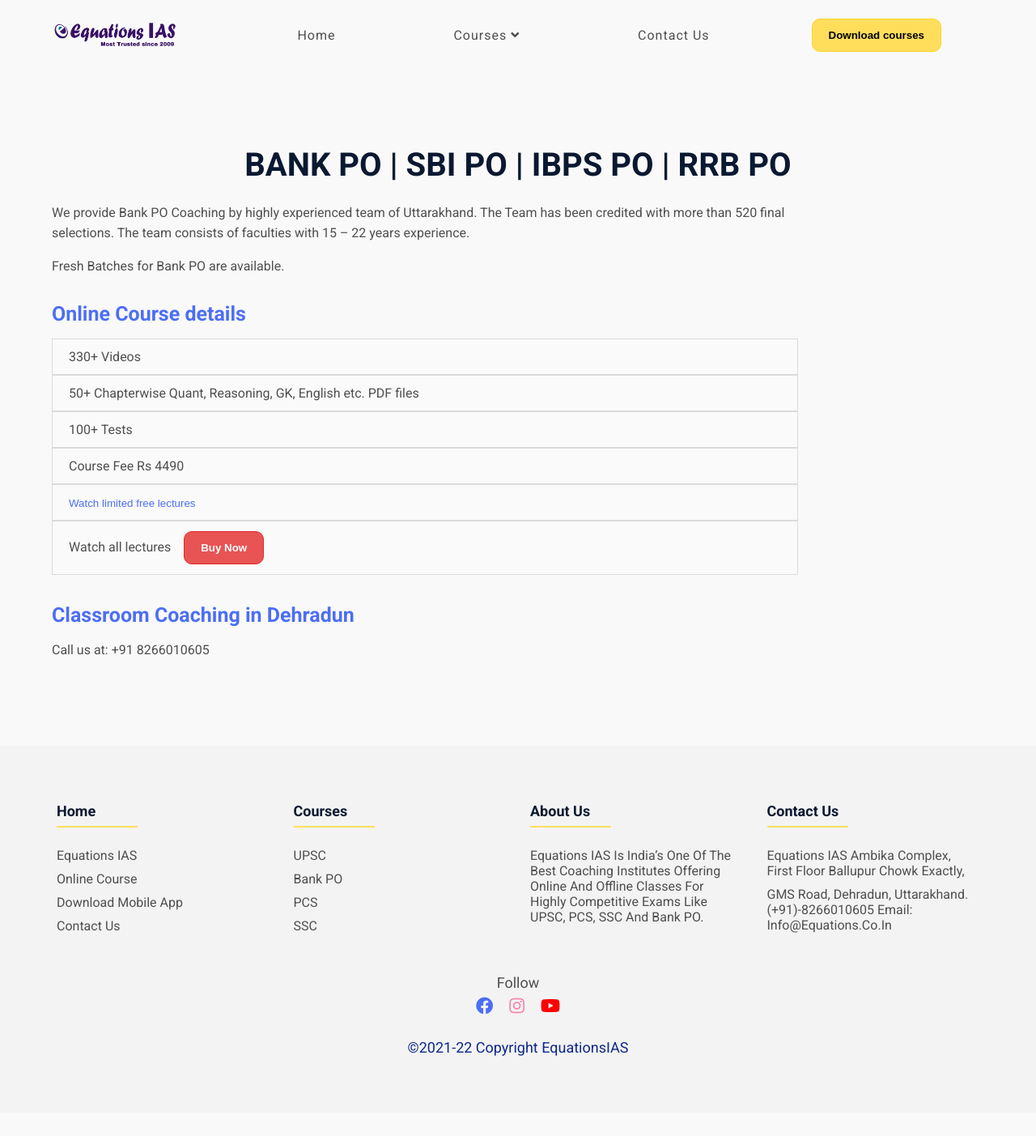
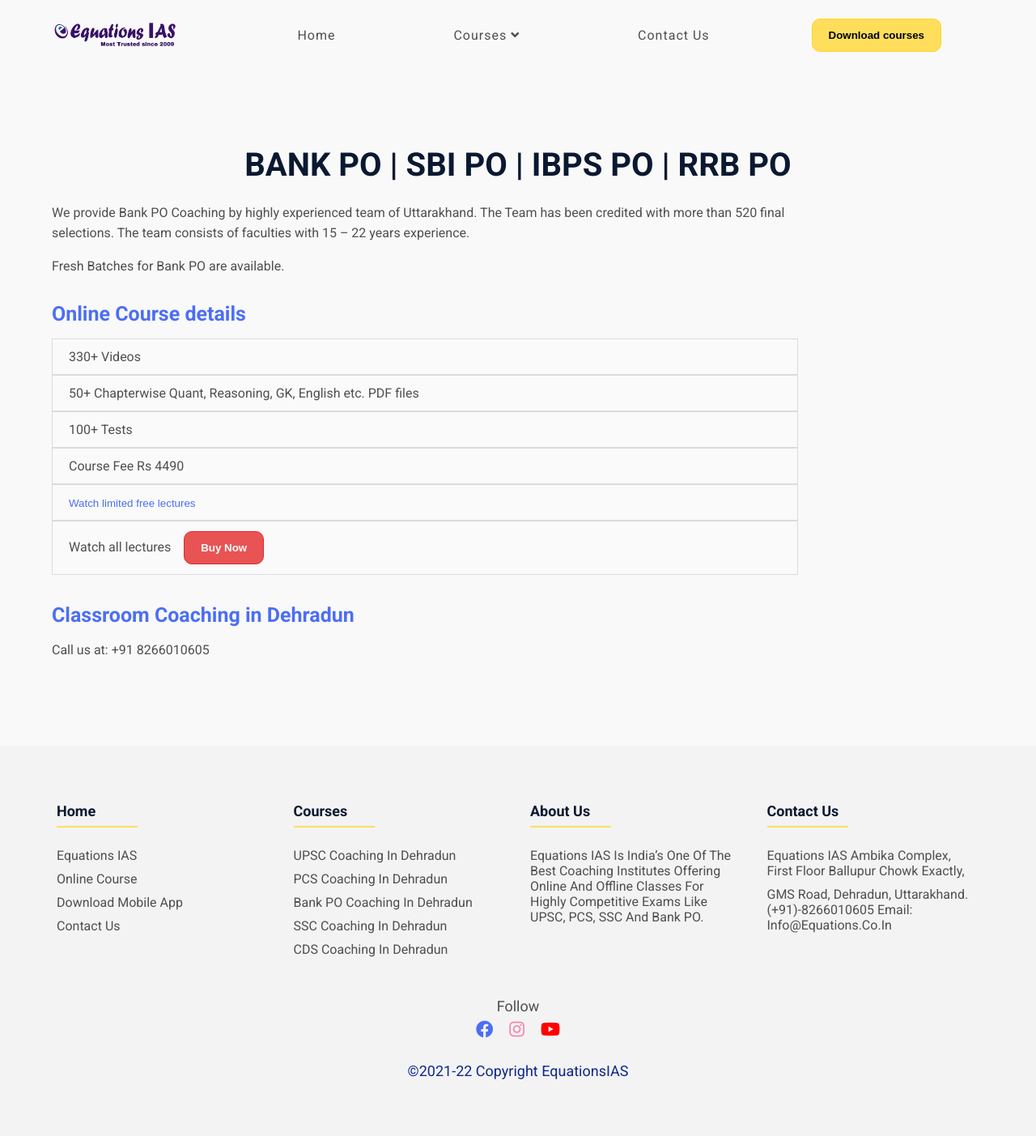
Before and after one commit to EquationsIAS/equations-website, a Jekyll site: the page built from bank-po.html, in a window 1280 px wide. Shown: the whole page at 81% size. Built offline with Jekyll 4.4.1, drawn with Linux system fonts in a browser that asks for light colours; a script that is not in the unit is left out; before the commit the page ends 1374 px from its top, so only the background shows below that.

Commit message:
add Coaching in Dehradun

```diff
--- a/_includes/footer.html
+++ b/_includes/footer.html
@@ -14,11 +14,11 @@
             <div class="footer-col">
                 <h4>Courses</h4>
                 <ul>
-                    <li><a href="upsc-ias">UPSC</a></li>
-                    <li><a href="bank-po">Bank PO</a></li>
-                    <li><a href="pcs">PCS</a></li>
-                    <li><a href="ssc">SSC</a></li>
-
+                    <li><a href="upsc-ias">UPSC Coaching in Dehradun</a></li>
+                    <li><a href="pcs">PCS Coaching in Dehradun</a></li>
+                    <li><a href="bank-po">Bank PO Coaching in Dehradun</a></li>
+                    <li><a href="ssc">SSC Coaching in Dehradun</a></li>
+                    <li><a href="cds-coaching-in-dehradun">CDS Coaching in Dehradun</a></li>
                 </ul>
             </div>
             <div class="footer-col">
--- a/_includes/header.html
+++ b/_includes/header.html
@@ -12,9 +12,9 @@
                 <ul>
                 <li class="normal-link"><a href="upsc-ias">IAS Coaching</a></li>
                 <li class="normal-link"><a href="pcs">PCS Coaching</a></li>
-                <li class="normal-link"><a href="cds">CDS Coaching</a></li>
+                <li class="normal-link"><a href="bank-po">Bank PO Coaching</a></li>
                 <li class="normal-link"><a href="ssc">SSC Coaching</a></li>
-                <li class="normal-link"><a href="bank-po">Bank PO Coaching</a></li>
+                <li class="normal-link"><a href="cds-coaching-in-dehradun">CDS Coaching</a></li>
                 </ul>
             </div>
         </li>
```
Also changed, not shown: 1 other file.
